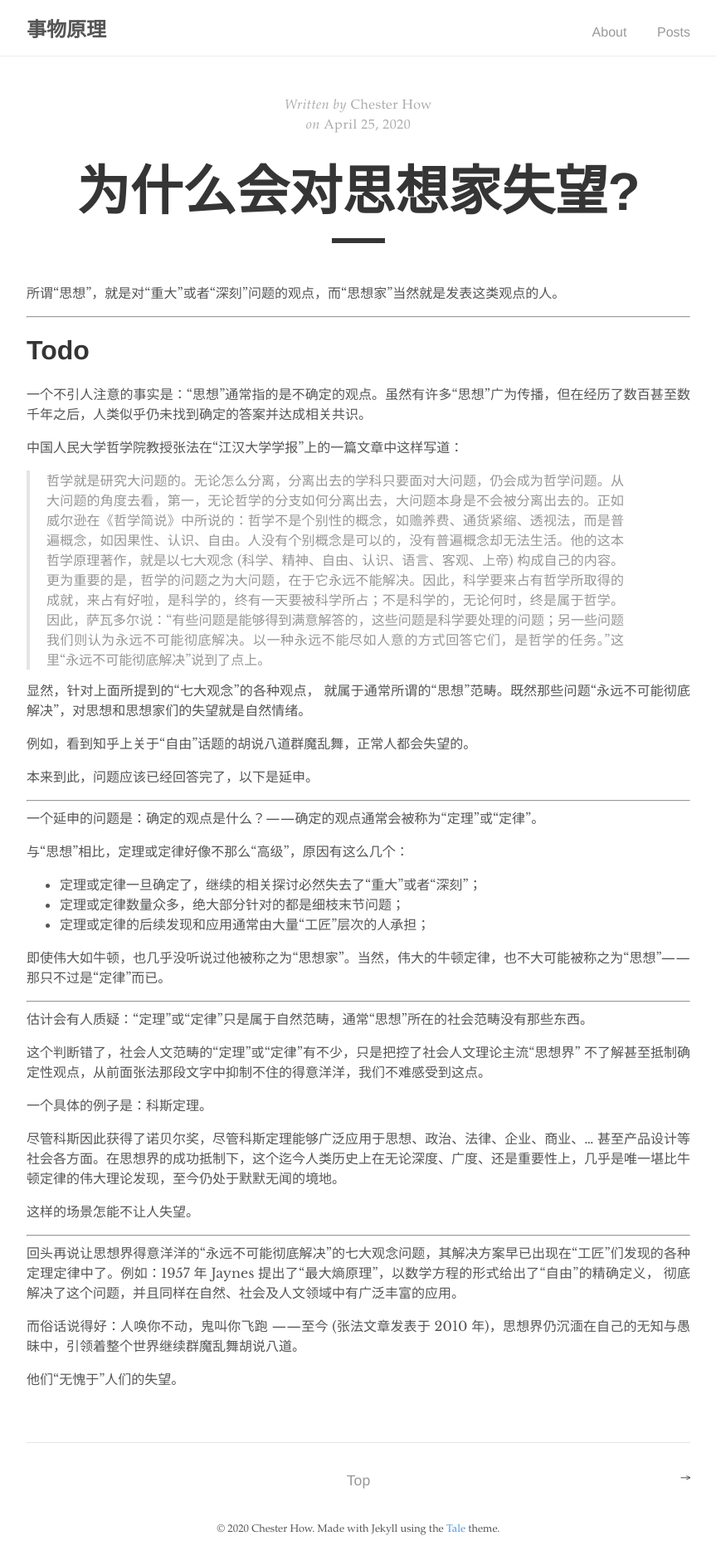
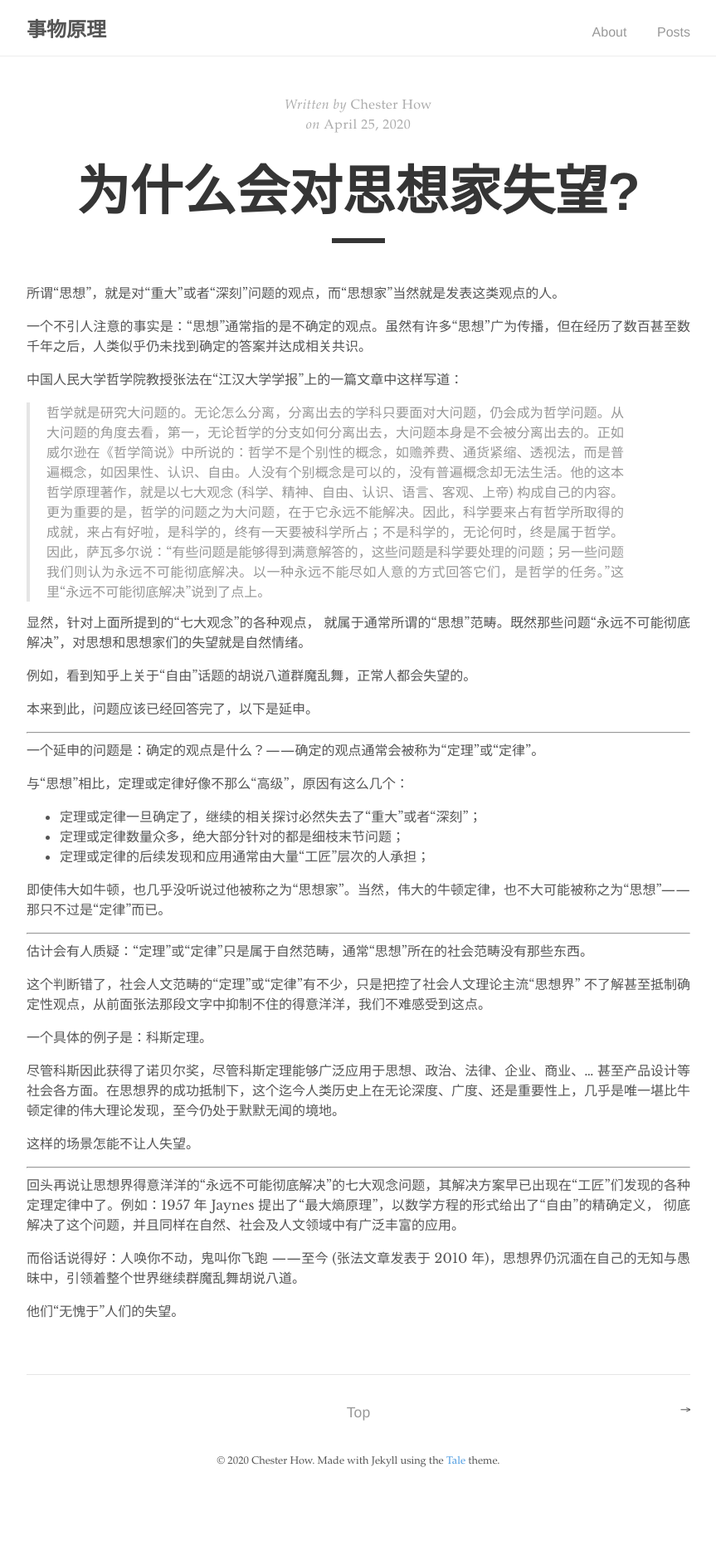
Before and after one commit to sologram/so_logram.github.io, a Jekyll site: the page built from _posts/2020-04-25-disappointed.md, in a window 1280 px wide. Shown: the whole page at 83% size, without its empty margins (208-1071 px from the left). Built offline with Jekyll 4.4.1, drawn with Linux system fonts in a browser that asks for light colours; after the commit the page ends 1804 px from its top, so only the background shows below that.

Commit message:
2011-10-21

```diff
--- a/_posts/2020-04-25-disappointed.md
+++ b/_posts/2020-04-25-disappointed.md
@@ -6,11 +6,6 @@ image: '/images/posts/8.jpg'
 ---
 
 所谓“思想”，就是对“重大”或者“深刻”问题的观点，而“思想家”当然就是发表这类观点的人。
-
-----
-
-# Todo
-
 
 一个不引人注意的事实是：“思想”通常指的是不确定的观点。虽然有许多“思想”广为传播，但在经历了数百甚至数千年之后，人类似乎仍未找到确定的答案并达成相关共识。
 
@@ -25,7 +20,7 @@ image: '/images/posts/8.jpg'
 本来到此，问题应该已经回答完了，以下是延申。
 
 
-****
+----
 
 
 一个延申的问题是：确定的观点是什么？——确定的观点通常会被称为“定理”或“定律”。
```
